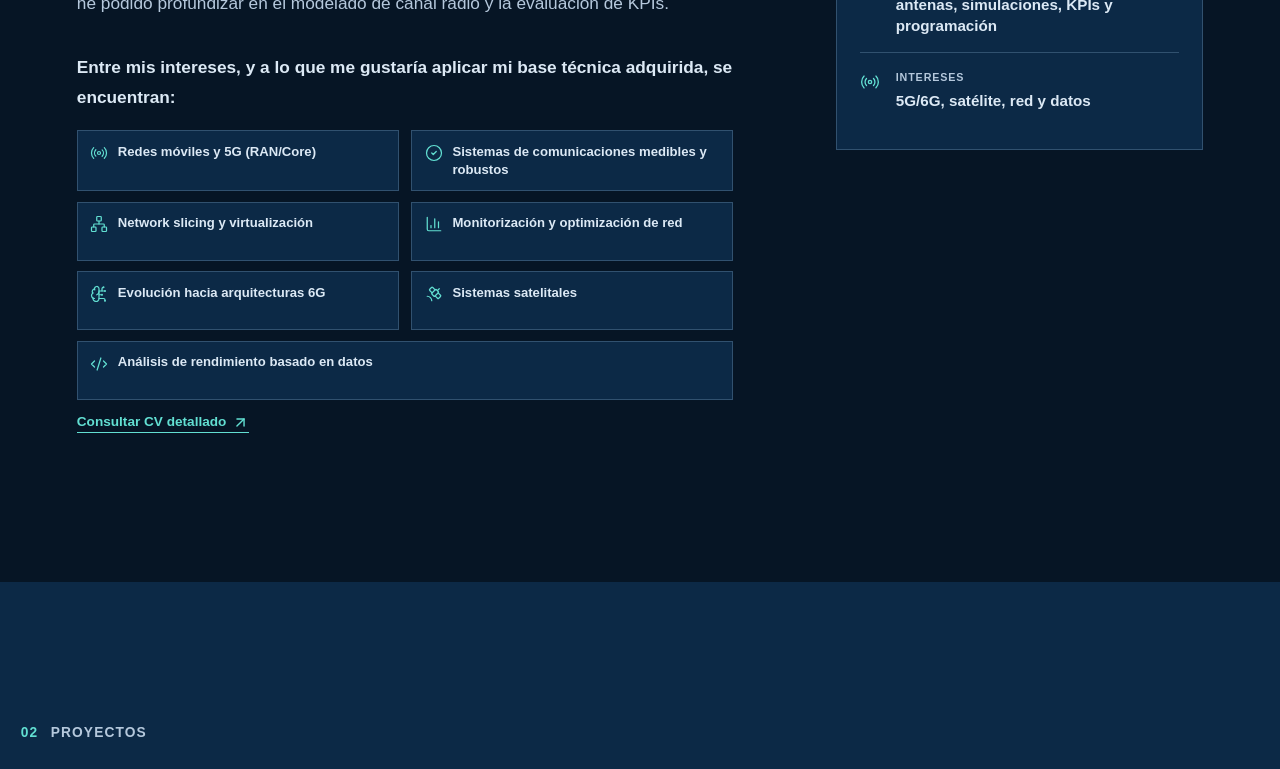
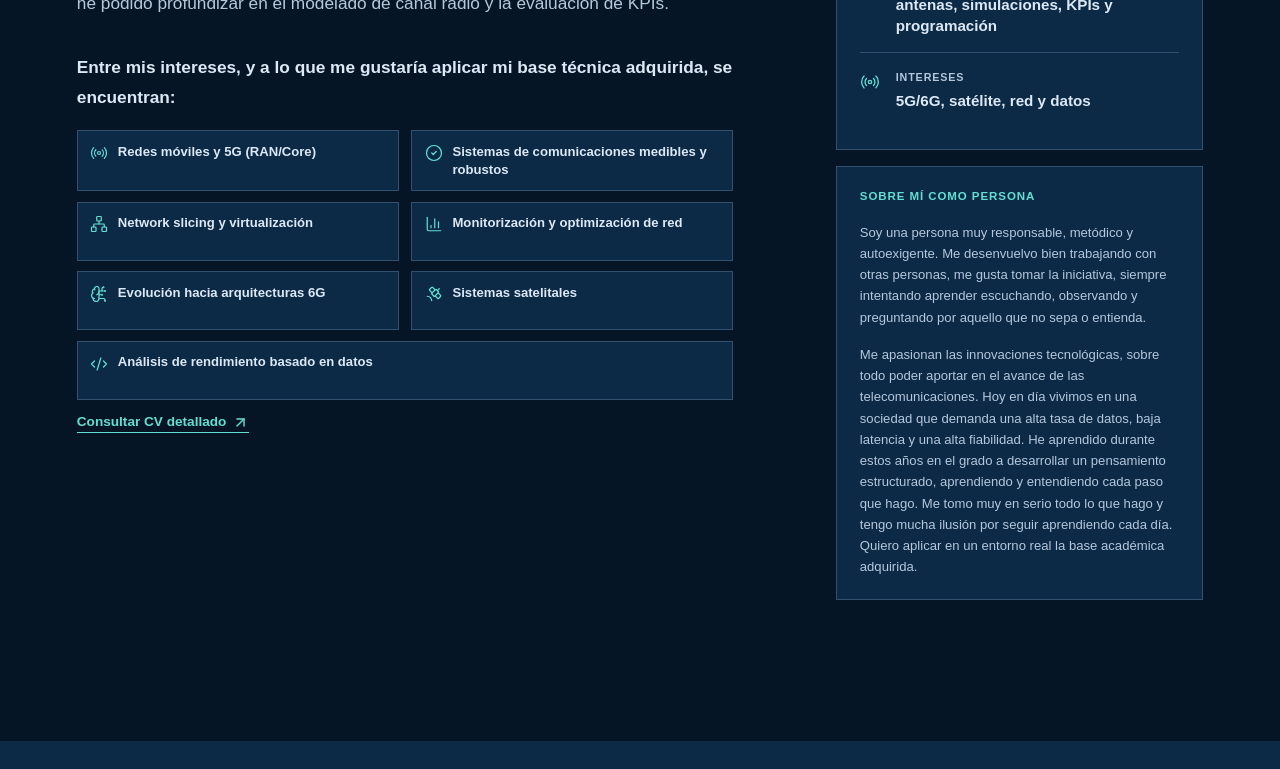
Before and after one commit to gonzaloop1494/gonzalo-portfolio, a Next.js app: page / in a window 1280 px wide. Shown: the part 1360-2129 px from the top of the page. Built offline with nearby package versions, Linux system fonts and the light colour scheme; no server answers.

Commit message:
Add personal profile card

```diff
--- a/app/globals.css
+++ b/app/globals.css
@@ -230,7 +230,8 @@ h1 em, h2 em { color: var(--accent); font-family: Georgia, "Times New Roman", se
 .profile-interest-list span { color: var(--soft); font-size: .82rem; font-weight: 800; line-height: 1.38; }
 .text-link { display: inline-flex; align-items: center; gap: .35rem; margin-top: .75rem; border-bottom: 1px solid var(--accent); color: var(--accent); font-size: .85rem; font-weight: 800; }
 .text-link:hover { color: var(--accent-strong); border-color: var(--accent-strong); }
-.profile-data-card { position: sticky; top: 6.5rem; width: 100%; padding: 1.35rem 1.45rem; border: 1px solid var(--line); background: var(--navy-800); }
+.profile-sidebar { position: sticky; top: 6.5rem; display: grid; gap: 1rem; align-content: start; }
+.profile-data-card, .profile-personal-card { width: 100%; padding: 1.35rem 1.45rem; border: 1px solid var(--line); background: var(--navy-800); }
 .profile-data-heading { margin: 0; color: var(--accent); font-size: .72rem; font-weight: 800; letter-spacing: .08em; text-transform: uppercase; }
 .profile-data-list { margin: 1rem 0 0; }
 .profile-data-list > div { display: grid; grid-template-columns: 24px minmax(0, 1fr); gap: .75rem; padding: 1rem 0; border-top: 1px solid var(--line); }
@@ -238,6 +239,8 @@ h1 em, h2 em { color: var(--accent); font-family: Georgia, "Times New Roman", se
 .profile-data-list svg { margin-top: .15rem; color: var(--accent); }
 .profile-data-list dt { color: var(--muted); font-size: .67rem; font-weight: 800; letter-spacing: .08em; text-transform: uppercase; }
 .profile-data-list dd { margin: .32rem 0 0; color: var(--soft); font-size: .95rem; font-weight: 800; line-height: 1.35; }
+.profile-personal-card p:not(.profile-data-heading) { margin: 1rem 0 0; color: var(--muted); font-size: .82rem; line-height: 1.62; }
+.profile-personal-card p + p { margin-top: .9rem; }
 
 .projects-section { max-width: none; padding-left: max(1.3rem, calc((100vw - 1440px) / 2 + 6vw)); padding-right: max(1.3rem, calc((100vw - 1440px) / 2 + 6vw)); background: var(--navy-800); }
 .section-heading { max-width: 760px; }
@@ -524,7 +527,7 @@ h1 em, h2 em { color: var(--accent); font-family: Georgia, "Times New Roman", se
   .skills-grid { grid-template-columns: repeat(2, minmax(0, 1fr)); }
   .profile-detail { max-width: 740px; margin: 0 auto; text-align: center; }
   .profile-interest-list { text-align: left; }
-  .profile-data-card { position: static; max-width: 560px; margin: 0 auto; }
+  .profile-sidebar { position: static; width: 100%; max-width: 560px; margin: 0 auto; }
   .credentials-grid { grid-template-columns: 1fr; }
   .project-grid { grid-template-columns: repeat(2, minmax(0, 1fr)); }
   .trajectory-grid { grid-template-columns: 1fr; }
--- a/components/portfolio.tsx
+++ b/components/portfolio.tsx
@@ -511,7 +511,8 @@ export function Portfolio() {
                 Consultar CV detallado <ArrowUpRight size={17} />
               </a>
             </div>
-            <aside className="profile-data-card reveal" aria-label="Datos de perfil">
+            <div className="profile-sidebar reveal">
+              <aside className="profile-data-card" aria-label="Datos de perfil">
                 <p className="profile-data-heading">Datos</p>
                 <dl className="profile-data-list">
                   <div>
@@ -544,6 +545,24 @@ export function Portfolio() {
                   </div>
                 </dl>
               </aside>
+              <section className="profile-personal-card" aria-labelledby="personal-profile-heading">
+                <h3 className="profile-data-heading" id="personal-profile-heading">Sobre mí como persona</h3>
+                <p>
+                  Soy una persona muy responsable, metódico y autoexigente. Me desenvuelvo bien
+                  trabajando con otras personas, me gusta tomar la iniciativa, siempre intentando
+                  aprender escuchando, observando y preguntando por aquello que no sepa o entienda.
+                </p>
+                <p>
+                  Me apasionan las innovaciones tecnológicas, sobre todo poder aportar en el avance
+                  de las telecomunicaciones. Hoy en día vivimos en una sociedad que demanda una alta
+                  tasa de datos, baja latencia y una alta fiabilidad. He aprendido durante estos años
+                  en el grado a desarrollar un pensamiento estructurado, aprendiendo y entendiendo
+                  cada paso que hago. Me tomo muy en serio todo lo que hago y tengo mucha ilusión por
+                  seguir aprendiendo cada día. Quiero aplicar en un entorno real la base académica
+                  adquirida.
+                </p>
+              </section>
+            </div>
           </div>
         </section>
 
```
Lines whose indentation alone changed are shown as unchanged.
